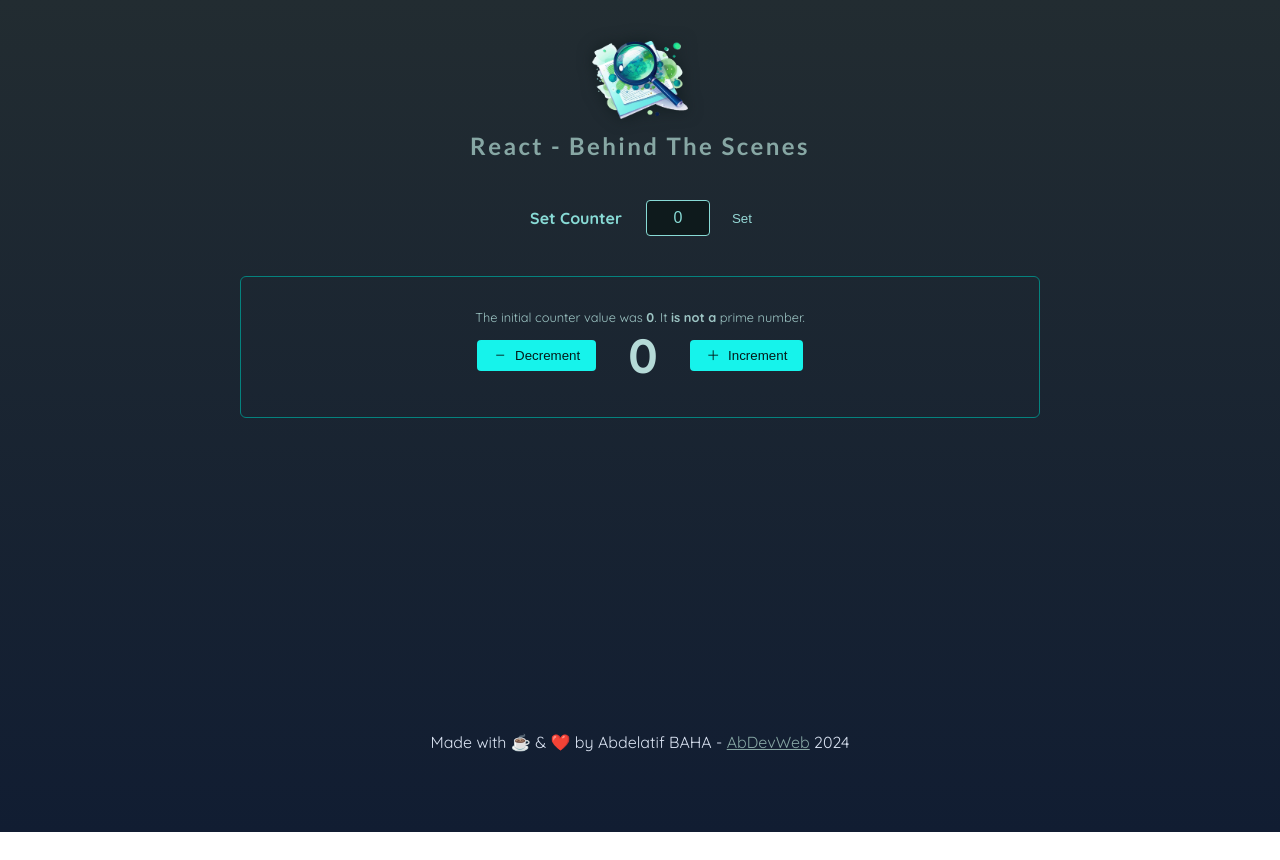
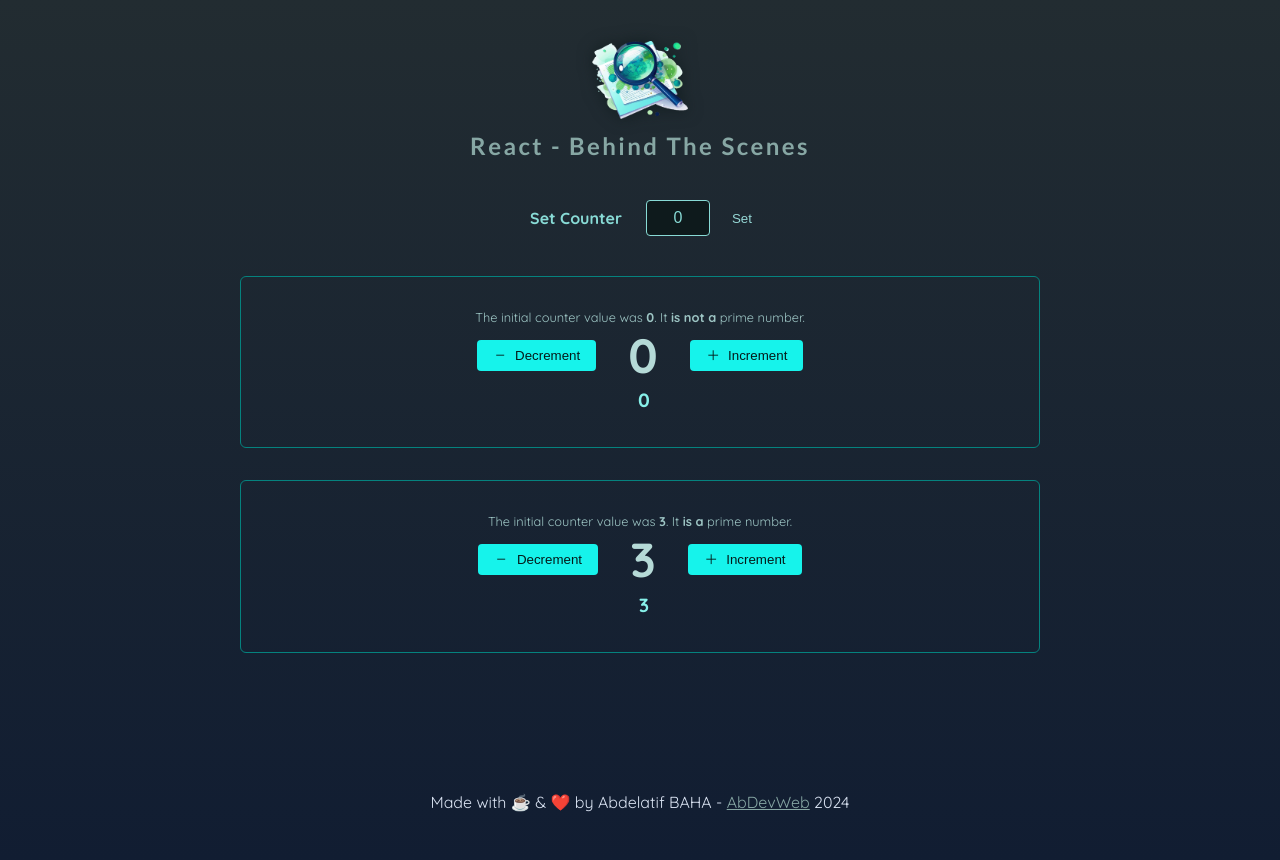
Before and after one commit to Baha-Abdelatif/react-simple-counter, a React (Vite) app: page / in a window 1280 px wide. Before the commit the page ends 832 px from the top, so only its background shows below. Built offline with nearby package versions, Linux system fonts and the light colour scheme.

Commit message:
Set up a Counter History to keep track of values changes and to show the importance of proper and unique keys in siblings components

```diff
--- a/package.json
+++ b/package.json
@@ -13,7 +13,8 @@
     "prop-types": "^15.8.1",
     "react": "^18.2.0",
     "react-dom": "^18.2.0",
-    "sass": "^1.76.0"
+    "sass": "^1.76.0",
+    "uuid": "^9.0.1"
   },
   "devDependencies": {
     "@types/react": "^18.2.15",
--- a/src/App.jsx
+++ b/src/App.jsx
@@ -18,6 +18,7 @@
       <main>
         <CounterSetter handleSetCount={handleSetCount} />
         <Counter initialCount={chosenCount} />
+        <Counter initialCount={3} />
       </main>
       <Footer repository={"react-simple-counter"} />
     </>
--- a/src/components/Counter/Counter.jsx
+++ b/src/components/Counter/Counter.jsx
@@ -1,13 +1,16 @@
-import { useState, useCallback, useMemo } from "react";
+import { useState, memo, useCallback, useMemo } from "react";
 import { PropTypes } from "prop-types";
+import { v4 as uuid } from "uuid";
 import IconButton from "../UI/IconButton.jsx";
 import MinusIcon from "../UI/Icons/MinusIcon.jsx";
 import PlusIcon from "../UI/Icons/PlusIcon.jsx";
 import CounterOutput from "./CounterOutput.jsx";
+import CounterHistory from "./CounterHistory.jsx";
 import { log } from "../../log.js";
 
 function isPrime(number) {
   log("Calculating if is prime number", 2, "other");
+
   if (number <= 1) {
     return false;
   }
@@ -22,21 +25,39 @@
 
   return true;
 }
-export default function Counter({ initialCount }) {
+
+const Counter = memo(function Counter({ initialCount }) {
   log("<Counter /> rendered", 1);
+
   const initialCountIsPrime = useMemo(
     () => isPrime(initialCount),
     [initialCount]
   );
 
-  const [counter, setCounter] = useState(initialCount);
+  // const [counter, setCounter] = useState(initialCount);
+  const [counterChanges, setCounterChanges] = useState([
+    { value: initialCount, id: uuid() },
+  ]);
 
-  const handleDecrement = useCallback(() => {
-    setCounter((prevCounter) => prevCounter - 1);
+  const currentCounter = counterChanges.reduce(
+    (prevCounter, counterChange) => prevCounter + counterChange.value,
+    0
+  );
+
+  const handleDecrement = useCallback(function handleDecrement() {
+    // setCounter((prevCounter) => prevCounter - 1);
+    setCounterChanges((prevCounterChanges) => [
+      { value: -1, id: uuid() },
+      ...prevCounterChanges,
+    ]);
   }, []);
 
-  const handleIncrement = useCallback(() => {
-    setCounter((prevCounter) => prevCounter + 1);
+  const handleIncrement = useCallback(function handleIncrement() {
+    // setCounter((prevCounter) => prevCounter + 1);
+    setCounterChanges((prevCounterChanges) => [
+      { value: 1, id: uuid() },
+      ...prevCounterChanges,
+    ]);
   }, []);
 
   return (
@@ -49,14 +70,17 @@
         <IconButton icon={MinusIcon} onClick={handleDecrement}>
           Decrement
         </IconButton>
-        <CounterOutput value={counter} />
+        <CounterOutput value={currentCounter} />
         <IconButton icon={PlusIcon} onClick={handleIncrement}>
           Increment
         </IconButton>
       </p>
+      <CounterHistory history={counterChanges} />
     </section>
   );
-}
+});
+export default Counter;
+
 Counter.propTypes = {
   initialCount: PropTypes.number,
 };
--- a/src/components/Counter/CounterHistory.jsx
+++ b/src/components/Counter/CounterHistory.jsx
@@ -1,9 +1,10 @@
-import { useState } from 'react';
+import { useState } from "react";
+import { v4 as uuid } from "uuid";
 
-import { log } from '../../log.js';
+import { log } from "../../log.js";
 
 function HistoryItem({ count }) {
-  log('<HistoryItem /> rendered', 3);
+  log("<HistoryItem /> rendered", 3);
 
   const [selected, setSelected] = useState(false);
 
@@ -12,19 +13,19 @@
   }
 
   return (
-    <li onClick={handleClick} className={selected ? 'selected' : undefined}>
+    <li onClick={handleClick} className={selected ? "selected" : undefined}>
       {count}
     </li>
   );
 }
 
 export default function CounterHistory({ history }) {
-  log('<CounterHistory /> rendered', 2);
+  log("<CounterHistory /> rendered", 2);
 
   return (
     <ol>
-      {history.map((count, index) => (
-        <HistoryItem key={index} count={count} />
+      {history.map((count) => (
+        <HistoryItem key={count.id} count={count.value} />
       ))}
     </ol>
   );
--- a/src/components/_Footer.scss
+++ b/src/components/_Footer.scss
@@ -1,6 +1,4 @@
 footer {
-  position: absolute;
-  bottom: 0;
   width: 100%;
   margin: 0 auto;
   margin-bottom: 0;
--- a/src/index.css
+++ b/src/index.css
@@ -42,6 +42,7 @@
 main {
   width: 90%;
   max-width: 50rem;
+  min-height: 65vh;
   margin: 2rem auto;
 }
 
@@ -184,8 +185,6 @@
 }
 
 footer {
-  position: absolute;
-  bottom: 0;
   width: 100%;
   margin: 0 auto;
   margin-bottom: 0;
--- a/src/index.scss
+++ b/src/index.scss
@@ -40,6 +40,7 @@
 main {
   width: 90%;
   max-width: 50rem;
+  min-height: 65vh;
   margin: 2rem auto;
 }
 
```
Also changed, not shown: 2 other files (tests, documents, lock files or other folders).
